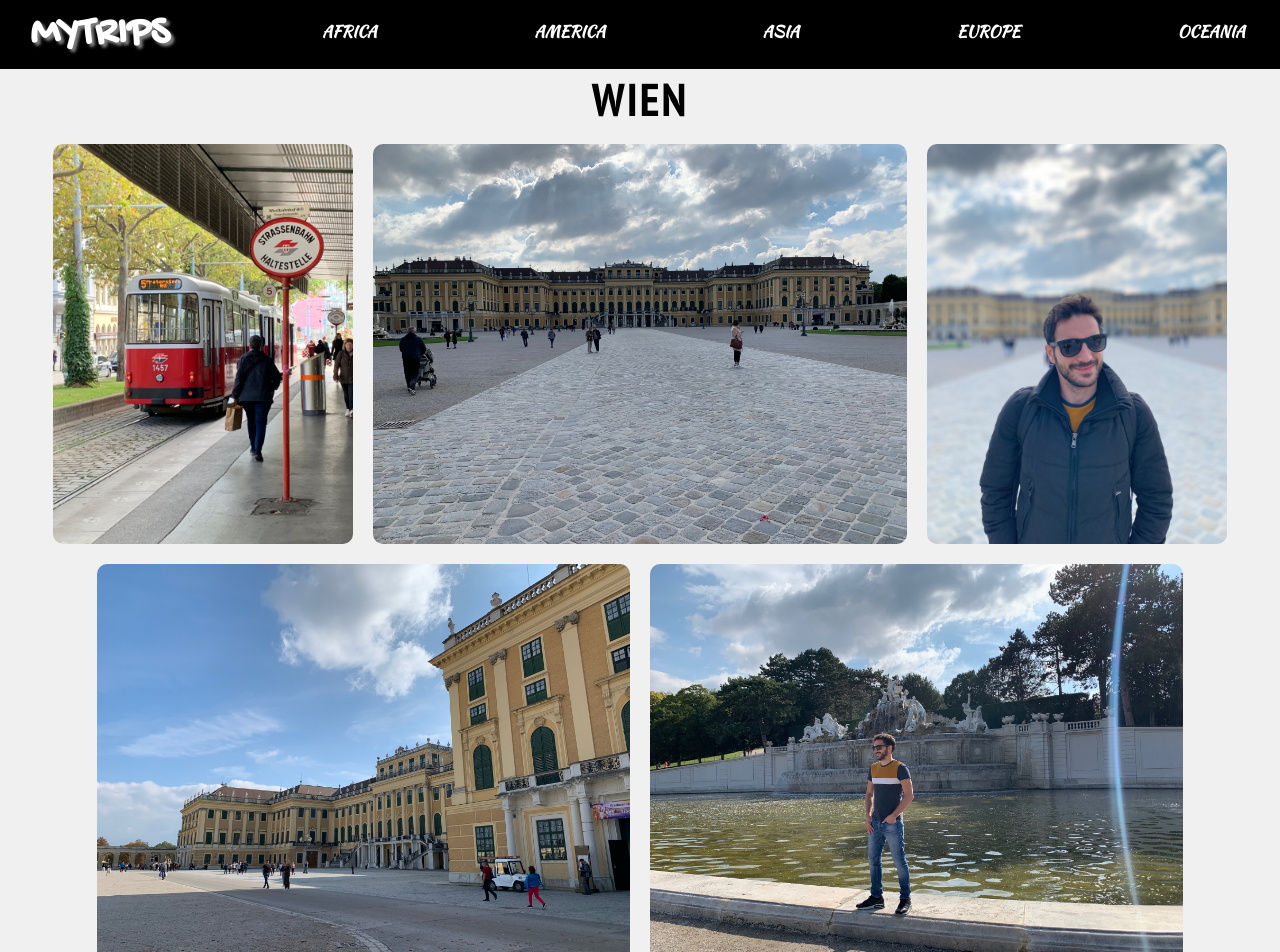
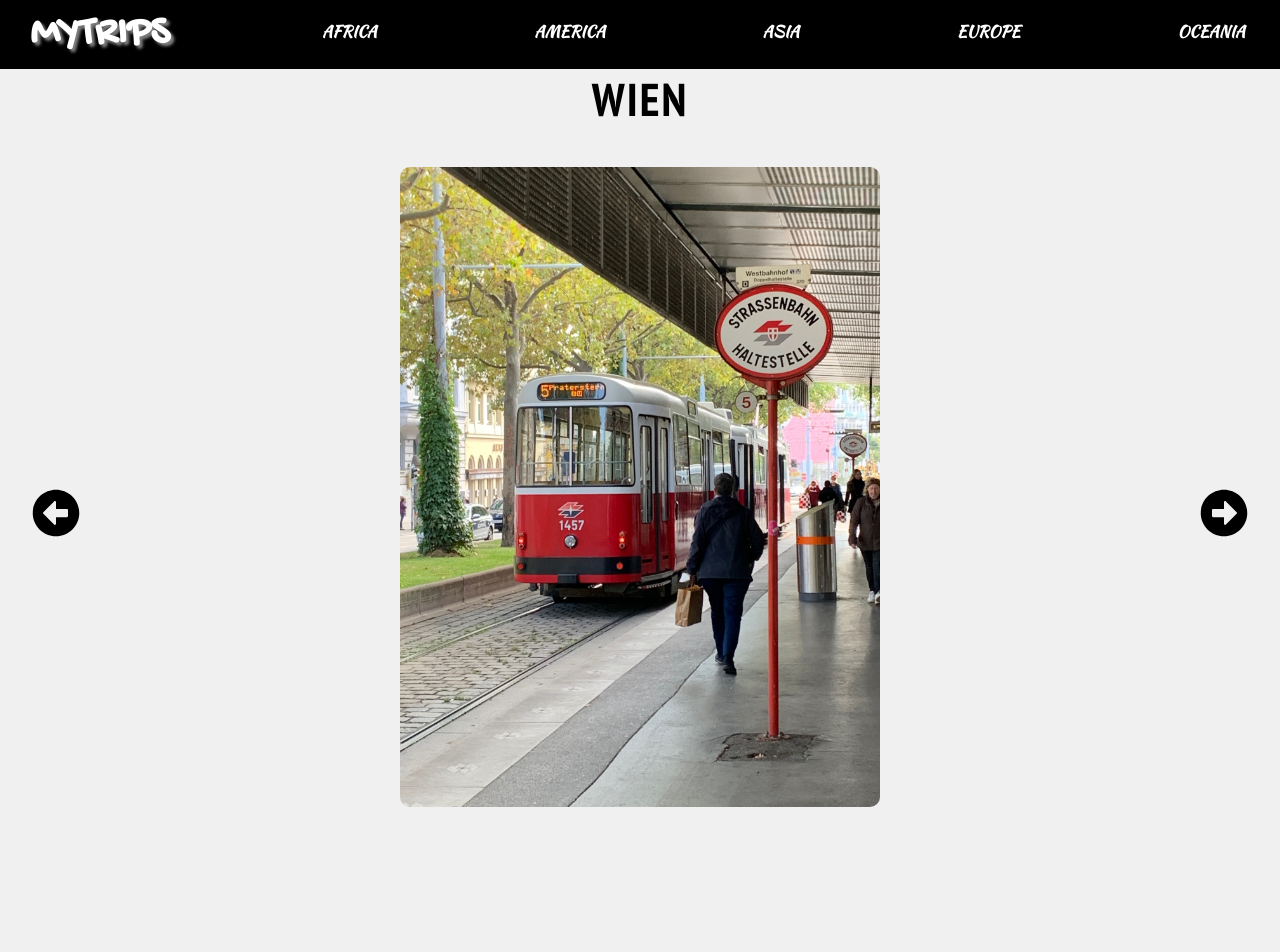
Before and after one commit to DanieleTursi/mytrips, a React (Create React App) app: page /AUSTRIA in a window 1280 px wide. Shown: the top 952 px of the page. After the commit the page ends 849 px from the top, so only its background shows below. Built offline with nearby package versions, Linux system fonts and the light colour scheme.

Commit message:
austria slider

```diff
--- a/package.json
+++ b/package.json
@@ -9,6 +9,7 @@
     "react": "^18.2.0",
     "react-dom": "^18.2.0",
     "react-helmet": "^6.1.0",
+    "react-icons": "^4.6.0",
     "react-router-dom": "^6.4.2",
     "react-scripts": "5.0.1",
     "web-vitals": "^2.1.4"
--- a/src/App.js
+++ b/src/App.js
@@ -10,6 +10,7 @@ import CardAsia from './components/Card/CardAsia';
 import CardOceania from './components/Card/CardOceania';
 import Home from './components/Home/Home';
 import Austria from './components/Country/Austria';
+import { AustriaSlider } from './components/Country/AustriaSlider';
 
 
 
@@ -43,7 +44,7 @@ class App extends Component{
       <Route path="/asia" element={<CardAsia asia={asia}/>}/>
       <Route path="/europe" element={<Card europe={europe}/>}/>
       <Route path="/oceania" element={<CardOceania/>}/>
-      <Route path="/AUSTRIA" element={<Austria/>}/>
+      <Route path="/AUSTRIA" element={<Austria slides={AustriaSlider}/>}/>
 
       </Routes>
       </div>
--- a/src/components/Country/Austria.css
+++ /dev/null
@@ -1,24 +0,0 @@
-.cityName{
-  font-size: 46px;
-  letter-spacing: 2px;
-  color: black;
-  text-shadow: none;
-}
-
-.photosBox{
-    display: flex;
-    flex-direction: row;
-    justify-content: center;
-    flex-wrap: wrap;
-    margin:5px;
-}
-
-img {
-    height:400px;
-    margin:10px;
-    border-radius: 10px;
-}
-
-/* img:hover{
-    height:600px;
-} */
--- a/src/components/Country/Austria.js
+++ b/src/components/Country/Austria.js
@@ -1,56 +1,66 @@
-import React from 'react'
-import './Austria.css'
-import austria1 from './photos/austria1.jpg'
-import austria2 from './photos/austria2.jpg'
-import austria3 from './photos/austria3.jpg'
-import austria4 from './photos/austria4.jpg'
-import austria5 from './photos/austria5.jpg'
-import austria6 from './photos/austria6.jpg'
-import austria7 from './photos/austria7.jpg'
-import austria8 from './photos/austria8.jpg'
-import austria9 from './photos/austria9.jpg'
-import austria10 from './photos/austria10.jpg'
-import austria11 from './photos/austria11.jpg'
-import austria12 from './photos/austria12.jpg'
-import austria13 from './photos/austria13.jpg'
-import austria14 from './photos/austria14.jpg'
-import austria15 from './photos/austria15.jpg'
-import austria16 from './photos/austria16.jpg'
-import austria17 from './photos/austria17.jpg'
-import austria18 from './photos/austria18.jpg'
-import austria19 from './photos/austria19.jpg'
-import austria20 from './photos/austria20.jpg'
-import austria21 from './photos/austria21.jpg'
+import React, {useState}from 'react'
+import './Country.css'
+import { AustriaSlider } from './AustriaSlider';
+import {FaArrowAltCircleRight, FaArrowAltCircleLeft} from 'react-icons/fa'
 
+const Austria = ({slides}) => {
+  const [current,setCurrent] = useState(0)
+  const length = slides.length;
 
-const Austria = () => {
+  const nextSlide= ()=>{
+    setCurrent(current === length -1 ? 0 : current +1)
+  }
+
+  const prevSlide= ()=>{
+    setCurrent(current === 0 ? length-1 : current -1)
+  }
+
+  if(!Array.isArray(slides)|| slides.length<=0){
+    return null
+  }
+
   return (
-    <div>
+    <div className='sliderCointainer'>
     <h1 className='cityName'>WIEN</h1>
-    <div className='photosBox'>
-      <img src={austria1}></img>
-      <img src={austria2}></img>
-      <img src={austria3}></img>
-      <img src={austria4}></img>
-      <img src={austria5}></img>
-      <img src={austria6}></img>
-      <img src={austria7}></img>
-      <img src={austria8}></img>
-      <img src={austria9}></img>
-      <img src={austria10}></img>
-      <img src={austria11}></img>
-      <img src={austria12}></img>
-      <img src={austria13}></img>
-      <img src={austria14}></img>
-      <img src={austria15}></img>
-      <img src={austria16}></img>
-      <img src={austria17}></img>
-      <img src={austria18}></img>
-      <img src={austria19}></img>
-      <img src={austria20}></img>
-      <img src={austria21}></img>
-      </div>
-      </div>
+    <div className='slider'>
+      <FaArrowAltCircleLeft className='left-arrow' onClick={prevSlide} />
+      <FaArrowAltCircleRight className='right-arrow' onClick={nextSlide}/>
+      {AustriaSlider.map((slide,index)=>{
+        return(
+          <div className={index=== current ?'slide active' : 'slide'} key={index}>
+            {index === current  && (<img src={slide.image} alt="wienphoto" className='image'></img>)}
+
+          </div>
+        )
+      })}
+    </div>
+    </div>
+    // <div>
+    // <h1 className='cityName'>WIEN</h1>
+    // <div className='photosBox'>
+    //   <img src={require('./photos/austria1.jpg')} alt="photowien"></img>
+    //   <img src={require('./photos/austria2.jpg')}></img>
+    //   <img src={require('./photos/austria3.jpg')}></img>
+    //   <img src={require('./photos/austria4.jpg')}></img>
+    //   <img src={require('./photos/austria5.jpg')}></img>
+    //   <img src={require('./photos/austria6.jpg')}></img>
+    //   <img src={require('./photos/austria7.jpg')}></img>
+    //   <img src={require('./photos/austria8.jpg')}></img>
+    //   <img src={require('./photos/austria9.jpg')}></img>
+    //   <img src={require('./photos/austria10.jpg')}></img>
+    //   <img src={require('./photos/austria11.jpg')}></img>
+    //   <img src={require('./photos/austria12.jpg')}></img>
+    //   <img src={require('./photos/austria13.jpg')}></img>
+    //   <img src={require('./photos/austria14.jpg')}></img>
+    //   <img src={require('./photos/austria15.jpg')}></img>
+    //   <img src={require('./photos/austria16.jpg')}></img>
+    //   <img src={require('./photos/austria17.jpg')}></img>
+    //   <img src={require('./photos/austria18.jpg')}></img>
+    //   <img src={require('./photos/austria19.jpg')}></img>
+    //   <img src={require('./photos/austria20.jpg')}></img>
+    //   <img src={require('./photos/austria21.jpg')}></img>
+    //   </div>
+    //   </div>
   )
 }
 
--- /dev/null
+++ b/src/components/Country/AustriaSlider.js
@@ -0,0 +1,46 @@
+import austria1 from './photos/austria1.jpg'
+import austria2 from './photos/austria2.jpg'
+import austria3 from './photos/austria3.jpg'
+import austria4 from './photos/austria4.jpg'
+import austria5 from './photos/austria5.jpg'
+import austria6 from './photos/austria6.jpg'
+import austria7 from './photos/austria7.jpg'
+import austria8 from './photos/austria8.jpg'
+import austria9 from './photos/austria9.jpg'
+import austria10 from './photos/austria10.jpg'
+import austria11 from './photos/austria11.jpg'
+import austria12 from './photos/austria12.jpg'
+import austria13 from './photos/austria13.jpg'
+import austria14 from './photos/austria14.jpg'
+import austria15 from './photos/austria15.jpg'
+import austria16 from './photos/austria16.jpg'
+import austria17 from './photos/austria17.jpg'
+import austria18 from './photos/austria18.jpg'
+import austria19 from './photos/austria19.jpg'
+import austria20 from './photos/austria20.jpg'
+import austria21 from './photos/austria21.jpg'
+
+
+export const AustriaSlider= [
+    { image: `${austria1}` },
+    { image: `${austria2}` },
+    { image: `${austria3}` },
+    { image: `${austria4}` },
+    { image: `${austria5}` },
+    { image: `${austria6}` },
+    { image: `${austria7}` },
+    { image: `${austria8}` },
+    { image: `${austria9}` },
+    { image: `${austria10}`},
+    { image: `${austria11}`},
+    { image: `${austria12}`},
+    { image: `${austria13}`},
+    { image: `${austria14}`},
+    { image: `${austria15}`},
+    { image: `${austria16}`},
+    { image: `${austria17}`},
+    { image: `${austria18}`},
+    { image: `${austria19}`},
+    { image: `${austria20}`},
+    { image: `${austria21}`}
+]
--- /dev/null
+++ b/src/components/Country/Country.css
@@ -0,0 +1,60 @@
+.slider{
+    position:relative;
+    height:90vh;
+    display:flex;
+    justify-content:center;
+    align-items: center;
+}
+
+.image {
+    width:60vh;
+    border-radius: 10px;
+}
+
+.right-arrow{
+    position:absolute;
+    top:50%;
+    right:32px;
+    font-size:3rem;
+    color:black;
+    z-index:10;
+    cursor:pointer;
+    user-select: none;
+}
+
+.left-arrow{
+    position:absolute;
+    top:50%;
+    left:32px;
+    font-size:3rem;
+    color:black;
+    z-index:10;
+    cursor:pointer;
+    user-select: none;
+}
+
+.cityName{
+  font-size: 46px;
+  letter-spacing: 2px;
+  color: black;
+  text-shadow: none;
+  margin-bottom: 0;
+}
+
+.photosBox{
+    display: flex;
+    flex-direction: row;
+    justify-content: center;
+    flex-wrap: wrap;
+    margin:5px;
+}
+
+/* img {
+    height:400px;
+    margin:10px;
+    border-radius: 10px;
+} */
+
+/* img:hover{
+    height:600px;
+} */
```
Also changed, not shown: 1 other file (tests, documents, lock files or other folders).
